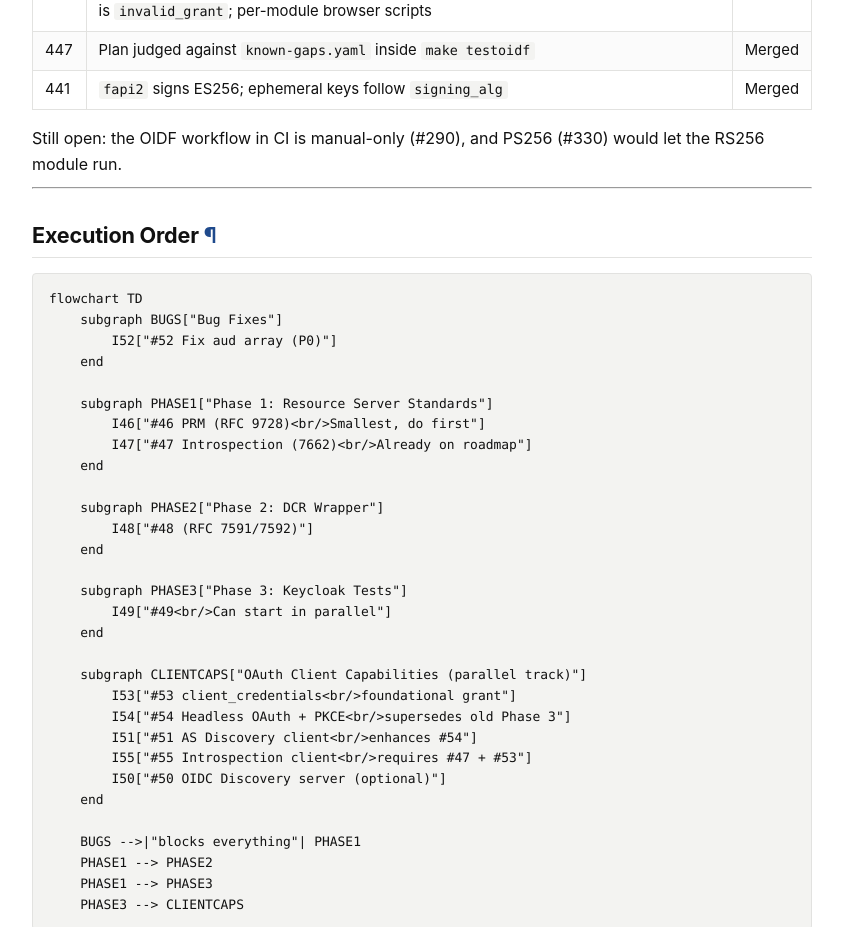
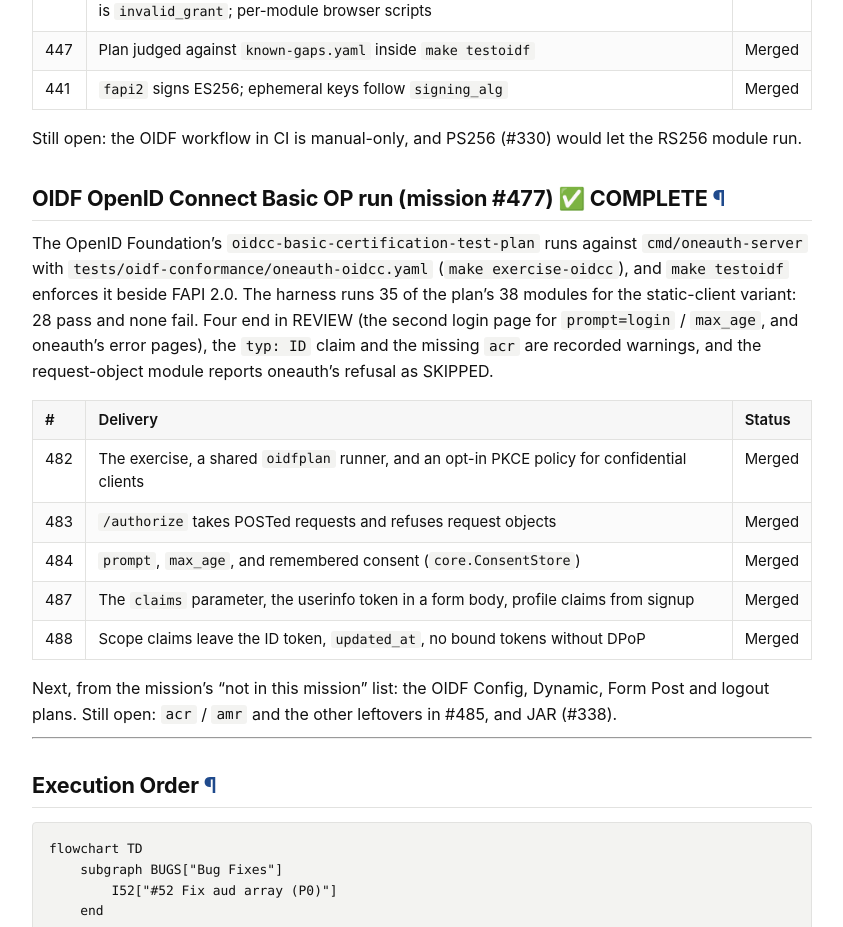
Before and after one commit to panyam/oneauth, a plain HTML site: page design/roadmap/index.html in a window 1280 px wide. Shown: the part 7240-8167 px from the top of the page, without its empty margins (312-1155 px from the left). Drawn offline with Linux system fonts and the light colour scheme.

Commit message:
Deploy OneAuth docs site (85dd71b05d5dc7d2f04a38f97f54650f14a2322d) 85dd71b05d5dc7d2f04a38f97f54650f14a2322d

```diff
--- a/design/roadmap/index.html
+++ b/design/roadmap/index.html
@@ -408,7 +408,46 @@
 </tr>
 </tbody>
 </table>
-<p>Still open: the OIDF workflow in CI is manual-only (#290), and PS256 (#330) would let the RS256 module run.</p>
+<p>Still open: the OIDF workflow in CI is manual-only, and PS256 (#330) would let the RS256 module run.</p>
+<h2 id="oidf-openid-connect-basic-op-run-mission-477--complete">OIDF OpenID Connect Basic OP run (mission #477) ✅ COMPLETE <a class="anchor" href="#oidf-openid-connect-basic-op-run-mission-477--complete">¶</a></h2>
+<p>The OpenID Foundation&rsquo;s <code>oidcc-basic-certification-test-plan</code> runs against <code>cmd/oneauth-server</code> with <code>tests/oidf-conformance/oneauth-oidcc.yaml</code> (<code>make exercise-oidcc</code>), and <code>make testoidf</code> enforces it beside FAPI 2.0. The harness runs 35 of the plan&rsquo;s 38 modules for the static-client variant: 28 pass and none fail. Four end in REVIEW (the second login page for <code>prompt=login</code> / <code>max_age</code>, and oneauth&rsquo;s error pages), the <code>typ: ID</code> claim and the missing <code>acr</code> are recorded warnings, and the request-object module reports oneauth&rsquo;s refusal as SKIPPED.</p>
+<table>
+<thead>
+<tr>
+<th>#</th>
+<th>Delivery</th>
+<th>Status</th>
+</tr>
+</thead>
+<tbody>
+<tr>
+<td>482</td>
+<td>The exercise, a shared <code>oidfplan</code> runner, and an opt-in PKCE policy for confidential clients</td>
+<td>Merged</td>
+</tr>
+<tr>
+<td>483</td>
+<td><code>/authorize</code> takes POSTed requests and refuses request objects</td>
+<td>Merged</td>
+</tr>
+<tr>
+<td>484</td>
+<td><code>prompt</code>, <code>max_age</code>, and remembered consent (<code>core.ConsentStore</code>)</td>
+<td>Merged</td>
+</tr>
+<tr>
+<td>487</td>
+<td>The <code>claims</code> parameter, the userinfo token in a form body, profile claims from signup</td>
+<td>Merged</td>
+</tr>
+<tr>
+<td>488</td>
+<td>Scope claims leave the ID token, <code>updated_at</code>, no bound tokens without DPoP</td>
+<td>Merged</td>
+</tr>
+</tbody>
+</table>
+<p>Next, from the mission&rsquo;s &ldquo;not in this mission&rdquo; list: the OIDF Config, Dynamic, Form Post and logout plans. Still open: <code>acr</code> / <code>amr</code> and the other leftovers in #485, and JAR (#338).</p>
 <hr />
 <h2 id="execution-order">Execution Order <a class="anchor" href="#execution-order">¶</a></h2>
 <pre><code class="language-mermaid">flowchart TD
```
